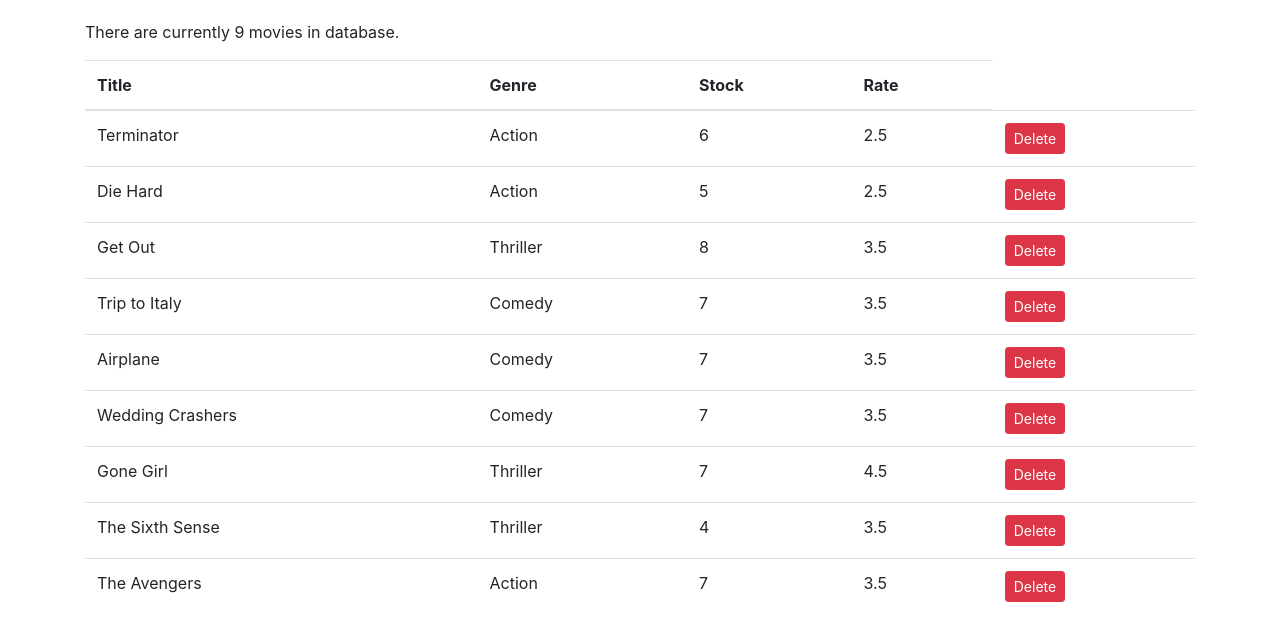
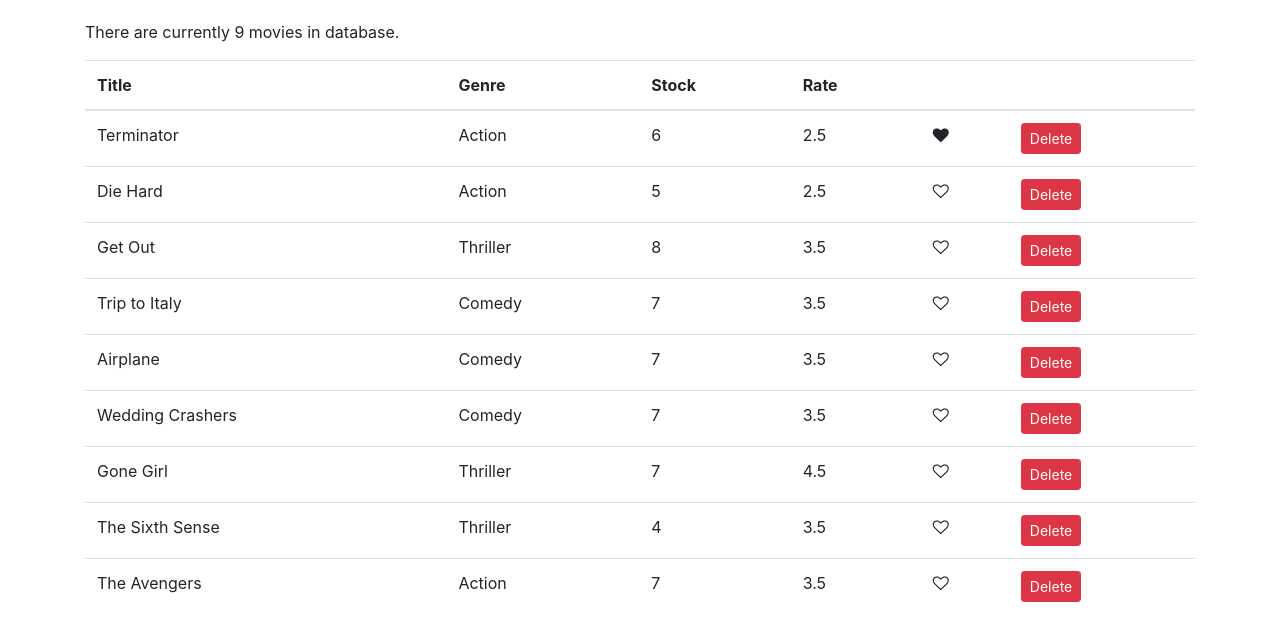
Before and after one commit to UsmanAfzl/Vidly, a React (Create React App) app: page /movies in a window 1280 px wide. Shown: the top 640 px of the page. Built offline with nearby package versions, Linux system fonts and the light colour scheme.

Commit message:
Rendered like button

```diff
--- /dev/null
+++ b/src/components/common/like.jsx
@@ -0,0 +1,11 @@
+import React, { Component } from "react";
+
+class Like extends Component {
+  render() {
+    let classes = "fa fa-heart";
+    if (!this.props.Liked) classes += "-o";
+    return <i className={classes} area-hidden="true"></i>;
+  }
+}
+
+export default Like;
--- a/src/components/movies.jsx
+++ b/src/components/movies.jsx
@@ -1,5 +1,6 @@
 import React, { Component } from "react";
 import { getMovies } from "../services/fakeMovieService";
+import Like from "./common/like";
 
 class Movies extends Component {
   state = { movies: getMovies() };
@@ -21,6 +22,8 @@
               <th>Genre</th>
               <th>Stock</th>
               <th>Rate</th>
+              <th></th>
+              <th></th>
             </tr>
           </thead>
           <tbody>
@@ -30,6 +33,9 @@
                 <td>{movie.genre.name}</td>
                 <td>{movie.numberInStock}</td>
                 <td>{movie.dailyRentalRate}</td>
+                <td>
+                  <Like Liked={movie.liked} />
+                </td>
                 <td>
                   <button
                     type="button"
--- a/src/services/fakeMovieService.js
+++ b/src/services/fakeMovieService.js
@@ -7,64 +7,65 @@
     genre: { _id: "5b21ca3eeb7f6fbccd471818", name: "Action" },
     numberInStock: 6,
     dailyRentalRate: 2.5,
-    publishDate: "2018-01-03T19:04:28.809Z"
+    publishDate: "2018-01-03T19:04:28.809Z",
+    liked: true,
   },
   {
     _id: "5b21ca3eeb7f6fbccd471816",
     title: "Die Hard",
     genre: { _id: "5b21ca3eeb7f6fbccd471818", name: "Action" },
     numberInStock: 5,
-    dailyRentalRate: 2.5
+    dailyRentalRate: 2.5,
   },
   {
     _id: "5b21ca3eeb7f6fbccd471817",
     title: "Get Out",
     genre: { _id: "5b21ca3eeb7f6fbccd471820", name: "Thriller" },
     numberInStock: 8,
-    dailyRentalRate: 3.5
+    dailyRentalRate: 3.5,
   },
   {
     _id: "5b21ca3eeb7f6fbccd471819",
     title: "Trip to Italy",
     genre: { _id: "5b21ca3eeb7f6fbccd471814", name: "Comedy" },
     numberInStock: 7,
-    dailyRentalRate: 3.5
+    dailyRentalRate: 3.5,
   },
   {
     _id: "5b21ca3eeb7f6fbccd47181a",
     title: "Airplane",
     genre: { _id: "5b21ca3eeb7f6fbccd471814", name: "Comedy" },
     numberInStock: 7,
-    dailyRentalRate: 3.5
+    dailyRentalRate: 3.5,
   },
   {
     _id: "5b21ca3eeb7f6fbccd47181b",
     title: "Wedding Crashers",
     genre: { _id: "5b21ca3eeb7f6fbccd471814", name: "Comedy" },
     numberInStock: 7,
-    dailyRentalRate: 3.5
+    dailyRentalRate: 3.5,
   },
   {
     _id: "5b21ca3eeb7f6fbccd47181e",
     title: "Gone Girl",
     genre: { _id: "5b21ca3eeb7f6fbccd471820", name: "Thriller" },
     numberInStock: 7,
-    dailyRentalRate: 4.5
+    dailyRentalRate: 4.5,
   },
   {
     _id: "5b21ca3eeb7f6fbccd47181f",
     title: "The Sixth Sense",
     genre: { _id: "5b21ca3eeb7f6fbccd471820", name: "Thriller" },
     numberInStock: 4,
-    dailyRentalRate: 3.5
+    dailyRentalRate: 3.5,
   },
   {
     _id: "5b21ca3eeb7f6fbccd471821",
     title: "The Avengers",
     genre: { _id: "5b21ca3eeb7f6fbccd471818", name: "Action" },
     numberInStock: 7,
-    dailyRentalRate: 3.5
-  }
+    dailyRentalRate: 3.5,
+  },
 ];
 
 export function getMovies() {
@@ -72,13 +73,13 @@
 }
 
 export function getMovie(id) {
-  return movies.find(m => m._id === id);
+  return movies.find((m) => m._id === id);
 }
 
 export function saveMovie(movie) {
-  let movieInDb = movies.find(m => m._id === movie._id) || {};
+  let movieInDb = movies.find((m) => m._id === movie._id) || {};
   movieInDb.name = movie.name;
-  movieInDb.genre = genresAPI.genres.find(g => g._id === movie.genreId);
+  movieInDb.genre = genresAPI.genres.find((g) => g._id === movie.genreId);
   movieInDb.numberInStock = movie.numberInStock;
   movieInDb.dailyRentalRate = movie.dailyRentalRate;
 
@@ -91,7 +92,7 @@
 }
 
 export function deleteMovie(id) {
-  let movieInDb = movies.find(m => m._id === id);
+  let movieInDb = movies.find((m) => m._id === id);
   movies.splice(movies.indexOf(movieInDb), 1);
   return movieInDb;
 }
```
